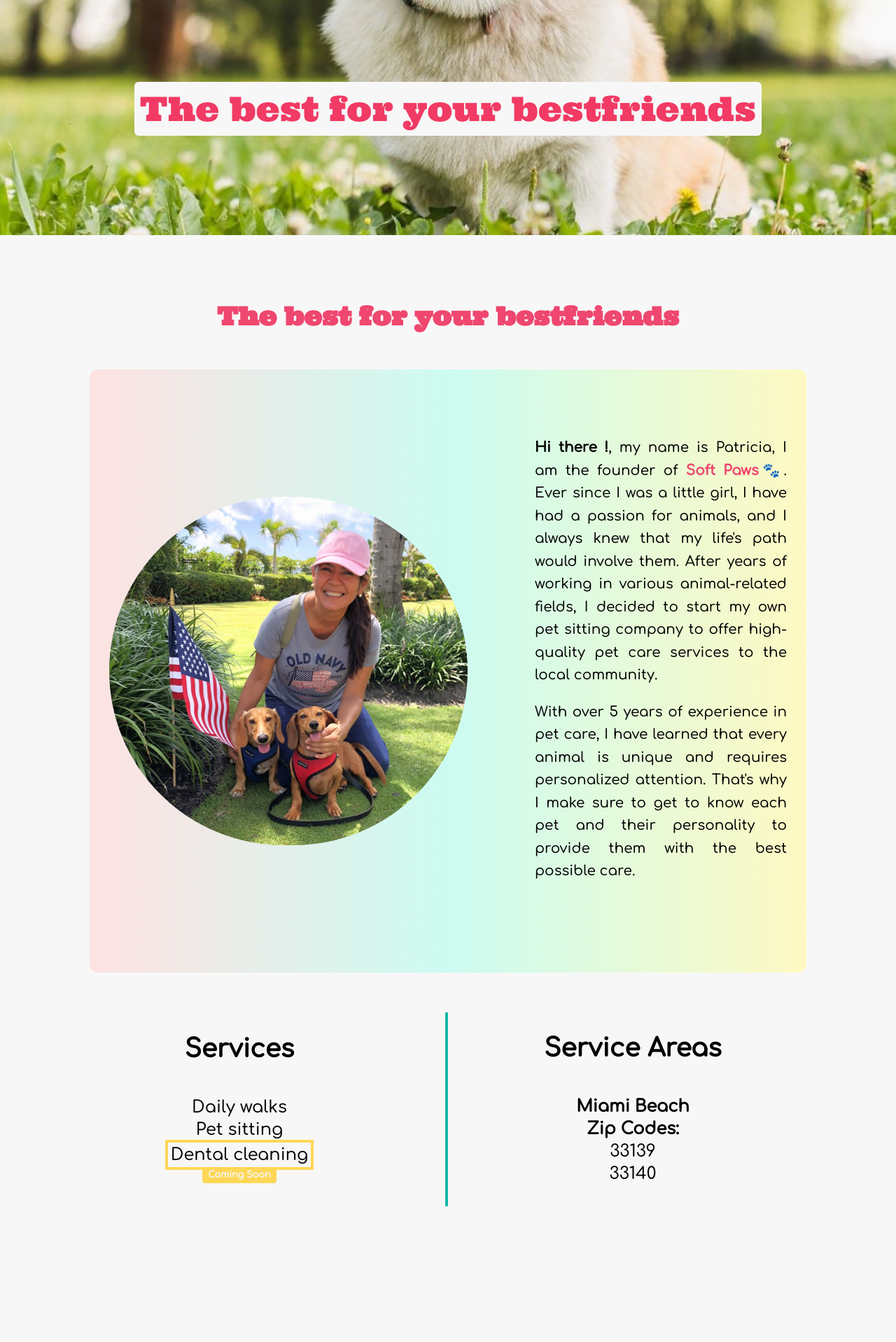
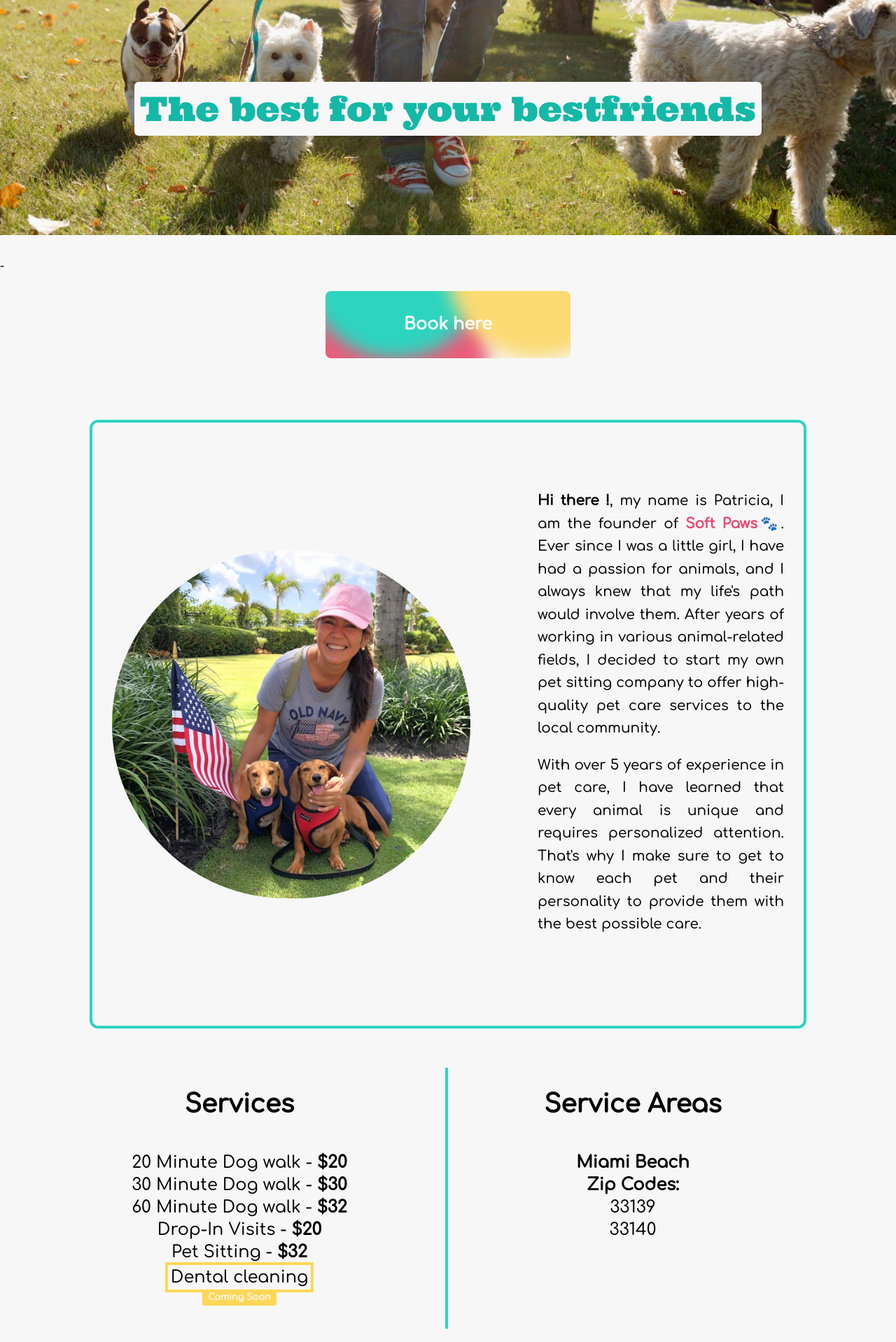
Before and after one commit to eme-eleuce/pet-care, a Next.js app: page / in a window 1280 px wide. Shown: the part 520-2438 px from the top of the page at 70% size. Built offline with nearby package versions, Linux system fonts and the light colour scheme.

Commit message:
my changes6

```diff
--- a/src/components/About.jsx
+++ b/src/components/About.jsx
@@ -5,12 +5,25 @@ import Logo1 from '../photos/foto1.jpg';
 const About = () => {
   return (
     <div id='about' className="relative w-full  pb-7 md:pt-10 md:pb-4 mt-10 ">
-      <h1 className='font-bold text-4xl mb-4 py-10 mt-6 text-center font-dos text-[#ef476f]'>
+      -{/*<h1 className='font-bold text-4xl mb-4 py-10 mt-6 text-center font-dos text-[#ef476f]'>
     The best for your bestfriends
-  </h1>
+  </h1> */}
+  <div className="container  py-6 mx-auto items-center justify-center">
+<div className="flex text-center mb-16 items-center justify-center">
+<a href="#_" className="relative   inline-block  md:px-[7rem] px-20 md:py-8 py-6 overflow-hidden text-rose-600 rounded-lg  group">
+<span className="absolute top-0 left-0 w-[16rem] h-[16rem] -mt-10 -ml-6 transition-all duration-700 bg-[#e95d7b] rounded-full blur-md ease"></span>
+<span className="absolute inset-0 w-full h-full transition duration-700 group-hover:rotate-180 ease">
+<span className="absolute bottom-0 left-0 w-[16rem] h-[16rem] -ml-7 bg-teal-400 rounded-full blur-md"></span>
+<span className="absolute bottom-0 right-0 w-[16rem] h-[16rem] -mr-20 bg-[#fada73] rounded-full blur-md"></span>
+</span>
+<span className="relative text-white font-bold text-2xl">Book here</span>
+</a>
+    </div>
+    </div>
   <div>
 
-  <div className=" relative mx-auto md:mx-[8rem] flex px-7 md:py-24 py-[1rem] md:flex-row flex-col items-center bg-gradient-to-r from-red-100 via-teal-100 to-yellow-100 rounded-xl">
+
+  <div className=" relative mx-auto md:mx-[8rem] flex px-7 md:py-24 py-[1rem] md:flex-row flex-col items-center rounded-xl border-4 border-teal-400">
 
     <div className="lg:max-w-lg lg:w-full md:w-1/2 w-5/6 mb-10 md:mb-0">
     <Image src={Logo1} className='w-full h-full rounded-full' alt='/'/>
--- a/src/components/Footer.jsx
+++ b/src/components/Footer.jsx
@@ -6,7 +6,7 @@ import { ImWhatsapp } from 'react-icons/im';
 const Footer = () => {
   return (
     <footer className="px-4 md:px-6 mt-8">
-  <div className="container md:px-10 px-4 py-8 mx-auto flex items-center sm:flex-row flex-col border-t-4 border-teal-500">
+  <div className="container md:px-10 px-4 py-8 mx-auto flex items-center sm:flex-row flex-col border-t-4 border-teal-400">
 
     <h1 className='flex text-2xl md:text-3xl md:ml-10 font-dos text-[#ef476f]'>
                         <Link href='/'>
--- a/src/components/Hero.jsx
+++ b/src/components/Hero.jsx
@@ -59,7 +59,7 @@ const Hero = ({ slides }) => {
         );
     })}
     </div>
-    <div className='absolute justify-center text-center mt-[36rem] lg:mt-[34.5rem] md:mt-[34rem] text-[#f13a64] cursor-pointer font-dos text-3xl md:text-5xl'>
+    <div className='absolute justify-center text-center mt-[36rem] lg:mt-[34.5rem] md:mt-[34rem] text-teal-500 cursor-pointer font-dos text-4xl md:text-5xl'>
     <a className="md:bg-[#f7f7f7] rounded-md text-center p-2">The best for your bestfriends</a>
     </div>
     </div>
--- a/src/components/Mission.jsx
+++ b/src/components/Mission.jsx
@@ -26,10 +26,10 @@ const Mission = () => {
 <div className="container  py-6 mx-auto items-center justify-center">
 <div className="flex text-center mb-16 items-center justify-center">
 <a href="#_" className="relative   inline-block  md:px-[7rem] px-20 md:py-8 py-6 overflow-hidden text-rose-600 rounded-lg  group">
-<span className="absolute top-0 left-0 w-[16rem] h-[16rem] -mt-10 -ml-6 transition-all duration-700 bg-[#EE4266] rounded-full blur-md ease"></span>
+<span className="absolute top-0 left-0 w-[16rem] h-[16rem] -mt-10 -ml-6 transition-all duration-700 bg-[#e95d7b] rounded-full blur-md ease"></span>
 <span className="absolute inset-0 w-full h-full transition duration-700 group-hover:rotate-180 ease">
-<span className="absolute bottom-0 left-0 w-[16rem] h-[16rem] -ml-7 bg-teal-500 rounded-full blur-md"></span>
-<span className="absolute bottom-0 right-0 w-[16rem] h-[16rem] -mr-20 bg-[#ffda61] rounded-full blur-md"></span>
+<span className="absolute bottom-0 left-0 w-[16rem] h-[16rem] -ml-7 bg-teal-400 rounded-full blur-md"></span>
+<span className="absolute bottom-0 right-0 w-[16rem] h-[16rem] -mr-20 bg-[#fada73] rounded-full blur-md"></span>
 </span>
 <span className="relative text-white font-bold text-2xl">Book here</span>
 </a>
--- a/src/components/Navbar.jsx
+++ b/src/components/Navbar.jsx
@@ -12,7 +12,7 @@ const Navbar = () => {
     }
 
   return (
-    <div  className='fixed top-0 left-0 w-full z-10 ease duration-500 bg-teal-500 text-black'>
+    <div  className='fixed top-0 left-0 w-full z-10 ease duration-500 bg-teal-400 text-black'>
         <div className=' max-w-[1240px] h-[5rem] items-center w-full flex  p-4 mb-[2px] z-10 '>
             {/*Lado Izquierdo */}
 
--- a/src/components/Services.jsx
+++ b/src/components/Services.jsx
@@ -5,10 +5,13 @@ const Services = () => {
     <div id='services'>
       <section className="relative w-full  md:pt-1 md:pb-10 md:mt-5">
   <div className="container flex flex-wrap px-5 md:px-[5rem] py-4 mx-auto items-center justify-center">
-    <div className="md:w-1/2 md:pr-12 md:py-8 md:border-r-4 md:border-b-0 border-teal-500 mb-10 md:mb-0 pb-10 border-b-4 pl-4 px-5 justify-center md:mt-0 mt-[5rem]">
+    <div className="md:w-1/2 md:pr-12 md:py-8 md:border-r-4 md:border-b-0 border-teal-400 mb-10 md:mb-0 pb-10 border-b-4 pl-4 px-5 justify-center md:mt-0 mt-[5rem]">
       <h1 className=" text-4xl font-bold text-center mb-[3rem] ">Services</h1>
-      <p className="leading-relaxed text-center text-xl md:text-2xl">Daily walks</p>
-      <p className="leading-relaxed text-center text-xl md:text-2xl">Pet sitting</p>
+      <p className="leading-relaxed text-center text-xl md:text-2xl">20 Minute Dog walk - <a className='font-bold'>$20</a> </p>
+      <p className="leading-relaxed text-center text-xl md:text-2xl">30 Minute Dog walk - <a className='font-bold'>$30</a></p>
+      <p className="leading-relaxed text-center text-xl md:text-2xl">60 Minute Dog walk - <a className='font-bold'>$32</a></p>
+      <p className="leading-relaxed text-center text-xl md:text-2xl">Drop-In Visits - <a className='font-bold'>$20</a></p>
+      <p className="leading-relaxed text-center text-xl md:text-2xl">Pet Sitting - <a className='font-bold'>$32</a></p>
       <p className="leading-relaxed text-center text-xl md:text-2xl md:mt-1">
       <a className='border-4 border-[#ffd756] p-1'>
       Dental cleaning
@@ -24,9 +27,9 @@ const Services = () => {
 
 
     </div>
-    <div className="md:w-1/2 md:pr-12 md:py-8 mb-10 md:mb-0 pb-10  pl-4 px-5">
+    <div className="md:w-1/2 md:pr-12 md:py-8 mb-10 md:mb-[5.8rem] pb-10  pl-4 px-5">
       <h1 className=" text-4xl font-bold text-center mb-[3rem] ">Service Areas</h1>
-      <p className=" text-center leading-relaxed text-xl md:text-2xl font-semibold">Miami Beach </p>
+      <p className=" text-center leading-relaxed text-xl md:text-2xl font-semibold ">Miami Beach </p>
       <p className=" text-center leading-relaxed text-xl md:text-2xl font-semibold">Zip Codes:</p>
       <p className=" text-center leading-relaxed text-xl md:text-2xl">33139 </p>
       <p className=" text-center leading-relaxed text-xl md:text-2xl">33140 </p>
--- a/src/components/fotos.js
+++ b/src/components/fotos.js
@@ -1,7 +1,7 @@
 export const Fotos = [
     {
       image:
-      require('../photos/foto8.jpg'),
+      require('../photos/foto12.jpg'),
     },
     {
       image:
@@ -9,7 +9,7 @@ export const Fotos = [
     },
     {
       image:
-      require('../photos/foto12.jpg'),
+      require('../photos/foto8.jpg'),
     },
     {
       image:
--- a/src/components/mobile/MobileNav.jsx
+++ b/src/components/mobile/MobileNav.jsx
@@ -18,7 +18,7 @@ const MobileNav = () => {
      <div onClick={handleNav} className='block sm:hidden z-10  '>
     {nav ? <AiOutlineClose size={30} />  : <AiOutlineMenu size={30} />}
   </div>
-    <div className={nav ? 'sm:hidden absolute top-0 bottom-0 left-0 right-0 w-full h-screen flex justify-center items-center bg-teal-500 text-center ease-in duration-300' : 'sm:hidden absolute top-0 bottom-0 left-[-100%] right-0 w-full h-screen flex justify-center items-center bg-teal-500 text-center ease-in duration-300'}>
+    <div className={nav ? 'sm:hidden absolute top-0 bottom-0 left-0 right-0 w-full h-screen flex justify-center items-center bg-teal-400 text-center ease-in duration-300' : 'sm:hidden absolute top-0 bottom-0 left-[-100%] right-0 w-full h-screen flex justify-center items-center bg-teal-400 text-center ease-in duration-300'}>
     <ul>
         <li onClick={() => setNav(false)} className='p-4 hover:text-[#ef476f] text-5xl mb-5'>
         <Link href='/#about' scroll={false}> About</Link>
```
